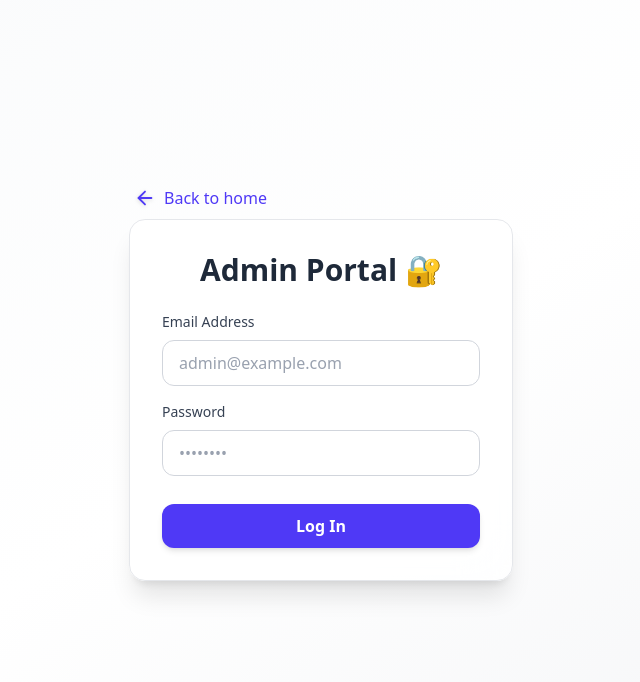
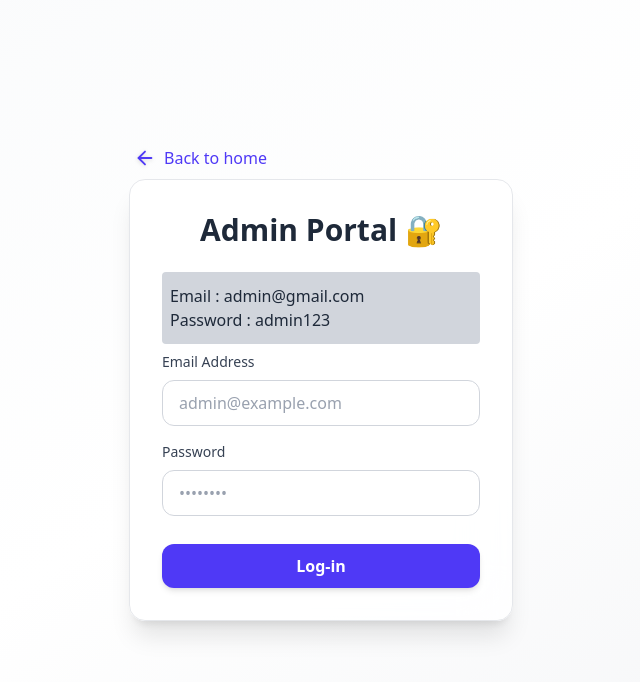
Before and after one commit to ghadimeghnath/mern-stack-jwt-blog, a React app in the folder frontend/: page /admin/login in a window 1280 px wide. Shown: the top 682 px of the page, without its empty margins (319-959 px from the left). Built offline with nearby package versions, Linux system fonts and the light colour scheme; no server answers; the HTML template or start-up script is replaced by a standard one.

Commit message:
Added some Button loaders

```diff
--- a/frontend/src/auth/Login.jsx
+++ b/frontend/src/auth/Login.jsx
@@ -8,10 +8,13 @@ function Login() {
   const [email, setEmail] = useState("");
   const [password, setPassword] = useState("");
   const { setUser, setShowComponent } = useAppContext();
+  const [loading, setLoading] = useState(false);
+
   const navigate = useNavigate();
 
   const handleSubmit = async (e) => {
     e.preventDefault();
+    setLoading(true)
 
     try {
       const request = await fetch(`${import.meta.env.VITE_BACKEND_URL}api/auth/login`, {
@@ -33,6 +36,8 @@ function Login() {
       }
     } catch (error) {
       toast.error(error.message);
+    }finally{
+      setLoading(false);
     }
   };
 
@@ -94,9 +99,10 @@ function Login() {
         {/* Submit Button */}
         <button
           type="submit"
+          disabled= {loading}
           className="w-full py-2.5 mt-2 rounded-xl bg-indigo-600 hover:bg-indigo-700 text-white font-semibold shadow-md hover:shadow-lg transition-all duration-300 active:scale-[0.98]"
         >
-          Sign In
+           {loading ? "Signing In": "Sign In"}
         </button>
 
         {/* Divider */}
@@ -113,9 +119,11 @@ function Login() {
           Don’t have an account?{" "}
           <Link
             to="/profile/register"
+
             className="text-indigo-600 dark:text-indigo-400 hover:underline font-medium"
           >
-            Sign up
+
+           Sign-Up
           </Link>
         </p>
       </form>
--- a/frontend/src/components/AdminLogin.jsx
+++ b/frontend/src/components/AdminLogin.jsx
@@ -8,11 +8,13 @@ function AdminLogin() {
   const [email, setEmail] = useState("");
   const [password, setPassword] = useState("");
   const { setAdmin, setShowComponent } = useAppContext();
+  const [loading, setLoading] = useState(false);
+
   const navigate = useNavigate();
 
   const handleSubmit = async (e) => {
     e.preventDefault();
-
+    setLoading(true)
     try {
       const request = await fetch(`${import.meta.env.VITE_BACKEND_URL}api/auth/admin/login`, {
         method: "POST",
@@ -36,6 +38,8 @@ function AdminLogin() {
       }
     } catch (error) {
       toast.error(error.message);
+    } finally{
+      setLoading(false)
     }
   };
 
@@ -55,6 +59,15 @@ function AdminLogin() {
         <h2 className="text-3xl font-semibold text-center text-gray-800 dark:text-white mb-6">
           Admin Portal 🔐
         </h2>
+        <div className="bg-gray-300 rounded mb-2 px-2 py-3 dark:bg-gray-700">
+
+        <h2 className=" text-gray-800 dark:text-white">
+          Email : admin@gmail.com
+        </h2>
+        <h2 className=" text-gray-800 dark:text-white">
+         Password : admin123
+        </h2>
+        </div>
 
         {/* Email Field */}
         <div className="mb-4">
@@ -97,9 +110,14 @@ function AdminLogin() {
         {/* Submit Button */}
         <button
           type="submit"
-          className="w-full py-2.5 mt-2 rounded-xl bg-indigo-600 hover:bg-indigo-700 text-white font-semibold shadow-md hover:shadow-lg transition-all duration-300 active:scale-[0.98]"
+           disabled={loading}
+          className={`w-full py-2.5 mt-2 rounded-xl bg-indigo-600 hover:bg-indigo-700 text-white font-semibold shadow-md hover:shadow-lg transition-all duration-300 active:scale-[0.98]${
+              loading
+                ? "bg-indigo-400 cursor-not-allowed"
+                : "bg-indigo-600 hover:bg-indigo-700"
+            }` }
         >
-          Log In
+          {loading ? "Checking..." : "Log-in"}
         </button>
 
 
--- a/frontend/src/components/Card.jsx
+++ b/frontend/src/components/Card.jsx
@@ -1,6 +1,6 @@
 import { useState, useEffect } from "react";
 import { ArrowRight } from "lucide-react";
-import tshirt from "/images/tshirt.jpg";
+import blogImg from "/images/blog.webp";
 
 function Card() {
   const [blogs, setBlogs] = useState([]);
@@ -38,7 +38,7 @@ function Card() {
           {/* Image */}
           <div className="h-48 w-full overflow-hidden">
             <img
-              src={tshirt}
+              src={blogImg}
               alt={blog.title}
               className="h-full w-full object-cover group-hover:scale-105 transition-transform duration-500"
             />
```
Also changed, not shown: frontend/public/images/blog.webp (added).
